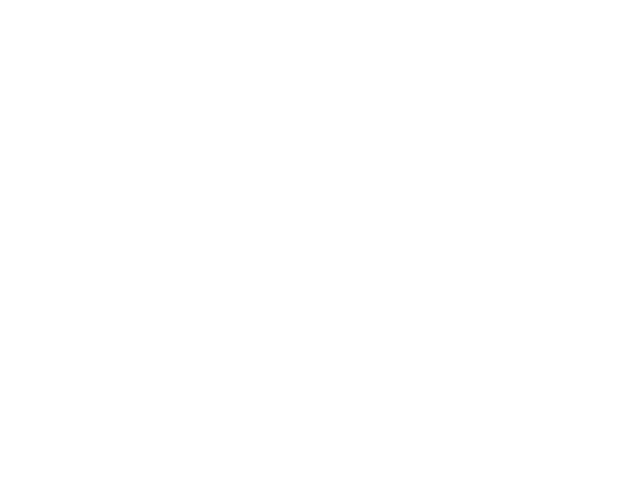
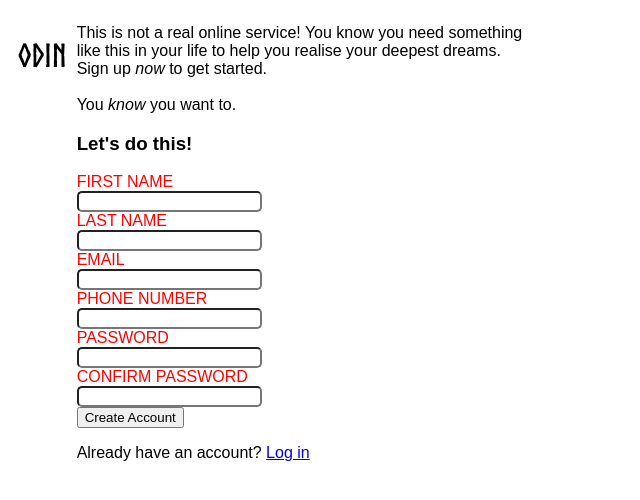
Before and after one commit to celstj/odin_signup_form, a plain HTML site: page index.html in a window 1280 px wide. Shown: the whole page, without its empty margins (0-640 px from the left). Drawn offline with Linux system fonts and the light colour scheme; files that its build step writes are made by us from their sources.

Commit message:
sign up form base text and form inplemented

```diff
--- a/index.html
+++ b/index.html
@@ -2,10 +2,71 @@
 <html lang="en">
 <head>
     <meta charset="UTF-8">
-    <link rel="stylesheet" href="src/main.css"/>
-    <title>Sign Up Form</title>
+    <link rel="stylesheet" href="main.css"/>
+    <style> @font-face {
+        font-family: "Norse"; src:url(asset/Norse-Bold.otf);
+    }
+    </style>
+
+<title>Sign Up Form</title>
 </head>
 <body>
+    <div class="container">
+        <div class="side-panel">
+            <h1 class="logo">ODIN</h1>
+
+        </div>
+        <div class="sign-up">
+            <div class="subheader">
+                <p>This is not a real online service! You know you need something
+                    <br>like this in your life to help you realise your deepest dreams.
+                    <br>Sign up <i>now</i> to get started.
+                    <br><br>
+                    You <i>know</i> you want to.
+                </p>
+            </div>
+
+            <form action="#">
+                <div>
+                    <h3>Let's do this!</h3>
+                    <label for="first_name">FIRST NAME</label>
+                    <input type="firstname" id="first_name"
+                    name="first_name">
+                </div>
+                <div>
+                    <label for="last_name">LAST NAME</label>
+                    <input type="lastname" id="last_name"
+                    name="last_name">
+                </div>
+                <div>
+                    <label for="user_email">EMAIL</label>
+                    <input type="email" id="user_email"
+                    name="user_email">
+                </div>
+                <div>
+                    <label for="phone_number">PHONE NUMBER</label>
+                    <input type="number" id="phone_number"
+                    name="phone_number">
+                </div>
+                <div>
+                    <label for="user_password">PASSWORD</label>
+                    <input type="password" id="user_password"
+                    name="user_password">
+                </div>
+                <div>
+                    <label for="confirm_password">CONFIRM PASSWORD</label>
+                    <input type="password" id="confirm_password"
+                    name="confirm_password">
+                </div>
+
+                <button type="submit">Create Account</button>
+            </form>
+
+            <p class="existing_user">Already have an account?
+                <a href="#">Log in</a></p>
+        </div>
+
+    </div>
 
 </body>
 </html>
--- a/main.css
+++ b/main.css
@@ -0,0 +1,28 @@
+:root {
+    margin: 0;
+    padding: 0;
+    font-family: sans-serif;
+}
+
+.container {
+    display: flex;
+    flex-flow: row;
+    align-content: space-between;
+}
+
+.side-panel {
+    margin: 10px;
+}
+
+.logo {
+    font-family: "Norse", Verdana Tahoma, sans-serif;
+}
+
+label{
+    display:flex;
+    color: red;
+}
+
+input {
+    border-radius: 5px;
+}
```
Also changed, not shown: asset/Norse-Bold.otf (added).
